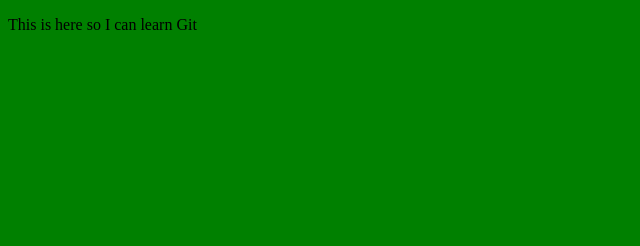
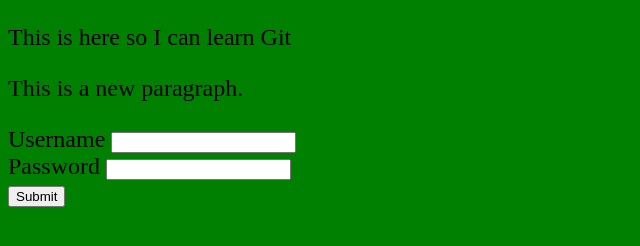
Before and after one commit to mcgrathprj/learn-github, a plain HTML site: page index.html in a window 1280 px wide. Shown: the whole page, without its empty margins (0-640 px from the left). Drawn offline with Linux system fonts and the light colour scheme.

Commit message:
updated html and css . .. added form to html file :wq
:q

```diff
--- a/index.html
+++ b/index.html
@@ -6,5 +6,19 @@
 </head>
 <body>
   <p>This is here so I can learn Git</p>
+  <p>This is a new paragraph.</p>
+  <form name="signup" action="/signup">
+    <div>
+      <label for="username">Username</label>
+      <input type="text" name="username" required>
+    </div>
+
+    <div>
+      <label for="password">Password</label>
+      <input type="password" name="password">
+    </div>
+
+    <input type="submit">
+</form>
 </body>
 </html>
--- a/main.css
+++ b/main.css
@@ -1,5 +1,6 @@
 body {
   background-color: green;
+  font-size: 24px;
 }
 * {
   box-sizing: border-box;
```
